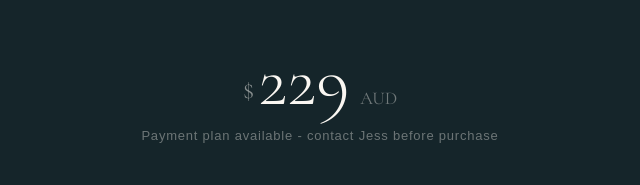
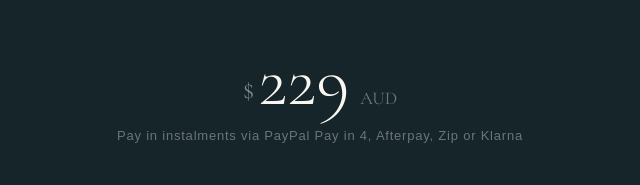
Before and after one commit to Jess-Hollamby/energy-with-jess-website, a plain HTML site: page emotional-regulation.html in a window 1280 px wide. Shown: the part 3114-3299 px from the top of the page, 320-960 px from the left. Drawn offline with nearby package versions, Linux system fonts and the light colour scheme; a web font is replaced by a local one.

Commit message:
Update payment plan text on regulation landing pages
Replace 'contact Jess before purchase' with actual payment options.
Both pages now show: Pay in instalments via PayPal Pay in 4, Afterpay, Zip or Klarna

Co-Authored-By: Claude Sonnet 4.6 <noreply@anthropic.com>

```diff
--- a/emotional-regulation.html
+++ b/emotional-regulation.html
@@ -527,7 +527,7 @@
           <span class="er-price-currency">$</span><span class="er-price">229</span>
           <span style="font-family: var(--h); font-size: 18px; color: rgba(250,247,242,0.4); margin-left: 6px;">AUD</span>
         </div>
-        <p class="er-price-note">Payment plan available - contact Jess before purchase</p>
+        <p class="er-price-note">Pay in instalments via PayPal Pay in 4, Afterpay, Zip or Klarna</p>
       </div>
       <div class="er-enrol-buttons">
         <a href="https://buy.stripe.com/28E7sL88M6Pi7Y2avccZa0Z" target="_blank" class="btn-stripe">Enrol by Card</a>
```
Also changed, not shown: nervous-system-regulation.html (+1 -0 lines).
